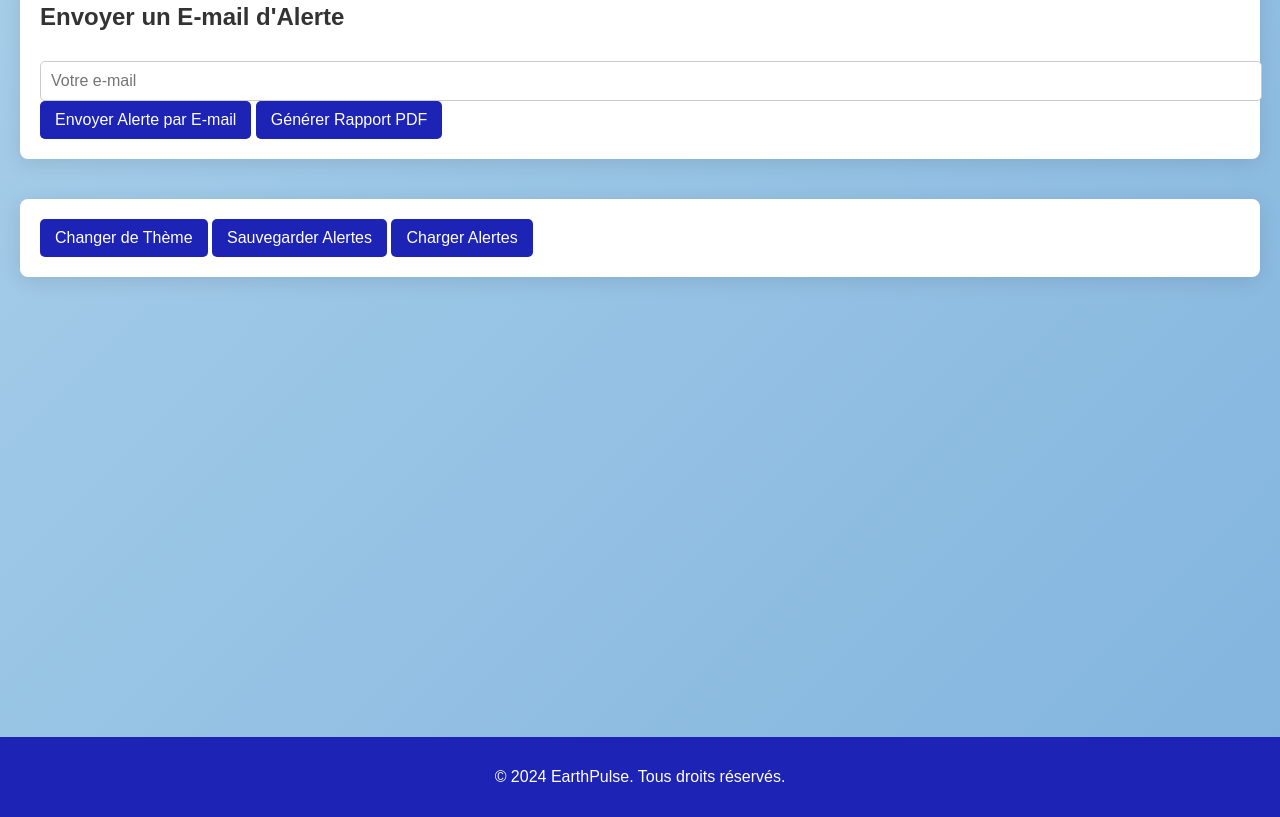
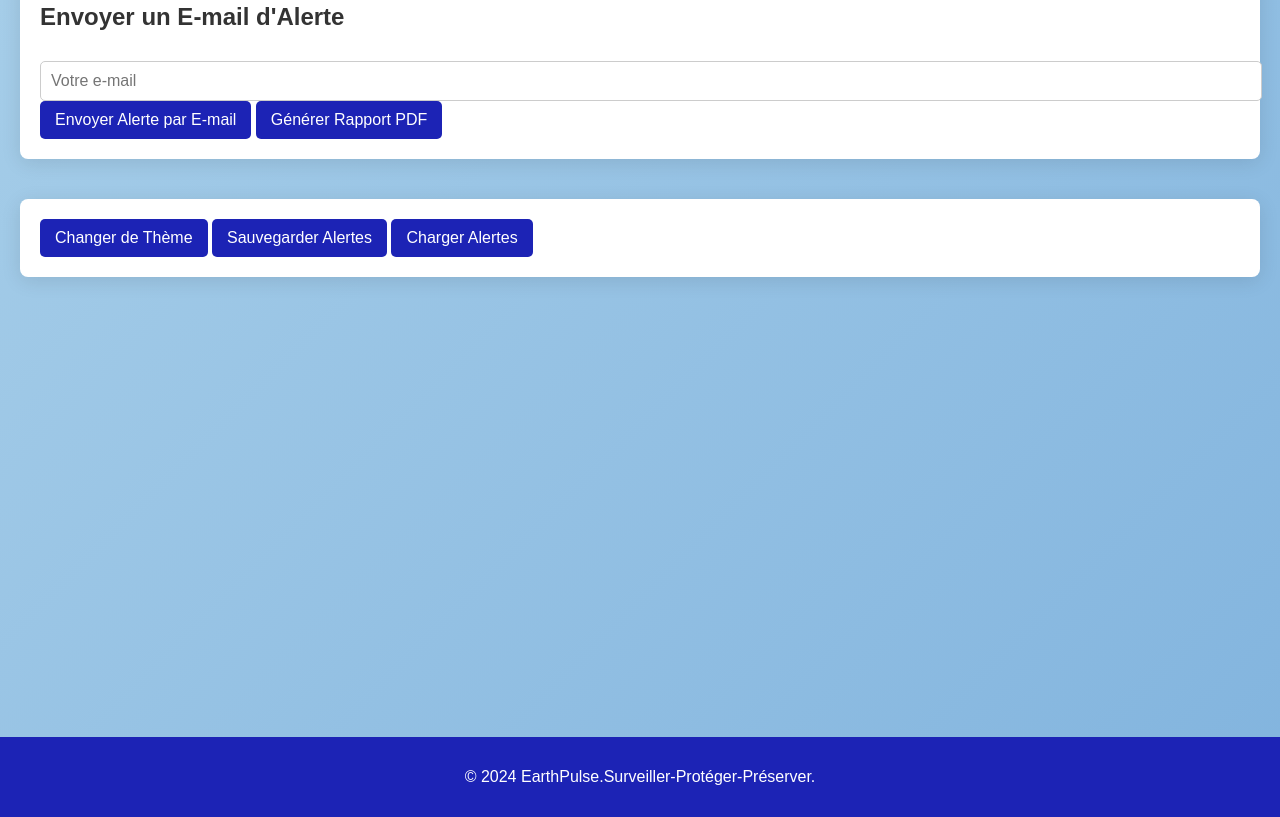
Before and after one commit to GEO-INSPIRE/Earthpulse-web, a plain HTML site: page index.html in a window 1280 px wide. Shown: the part 3529-4346 px from the top of the page. Drawn offline with nearby package versions, Linux system fonts and the light colour scheme; a script that the page names is missing.

Commit message:
Premier commit

```diff
--- a/index.html
+++ b/index.html
@@ -354,7 +354,7 @@
     </main>
 
     <footer>
-        <p>&copy; 2024 EarthPulse. Tous droits réservés.</p>
+        <p>&copy; 2024 EarthPulse.Surveiller-Protéger-Préserver.</p>
     </footer>
 
     <audio id="alertSound" src="path/to/alert-sound.mp3" preload="auto"></audio>
```
